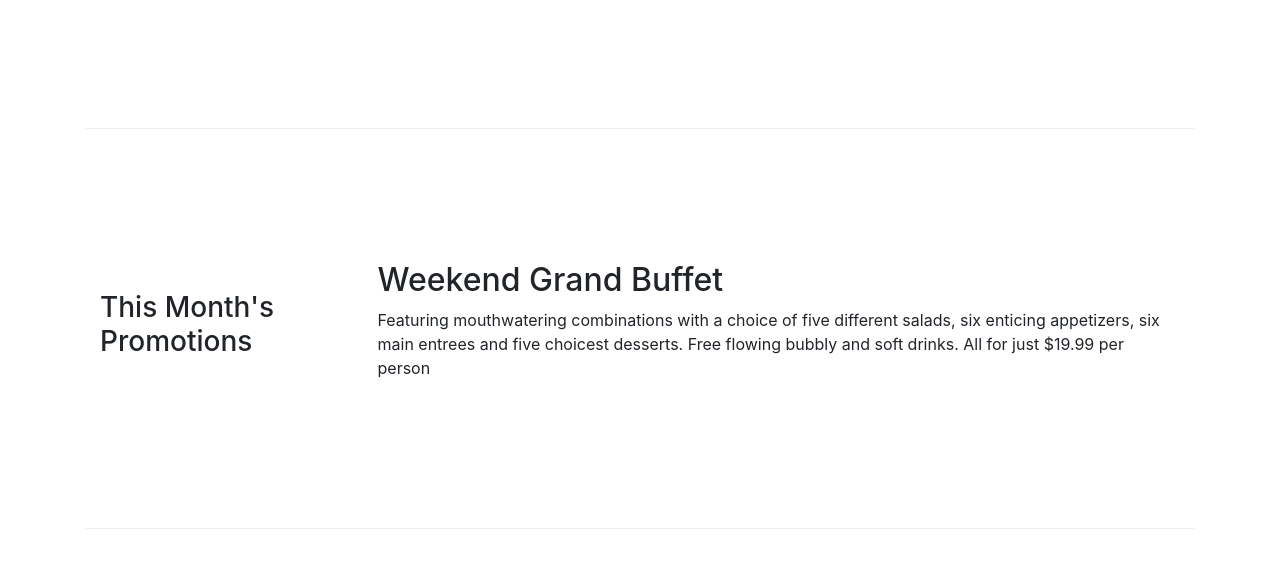
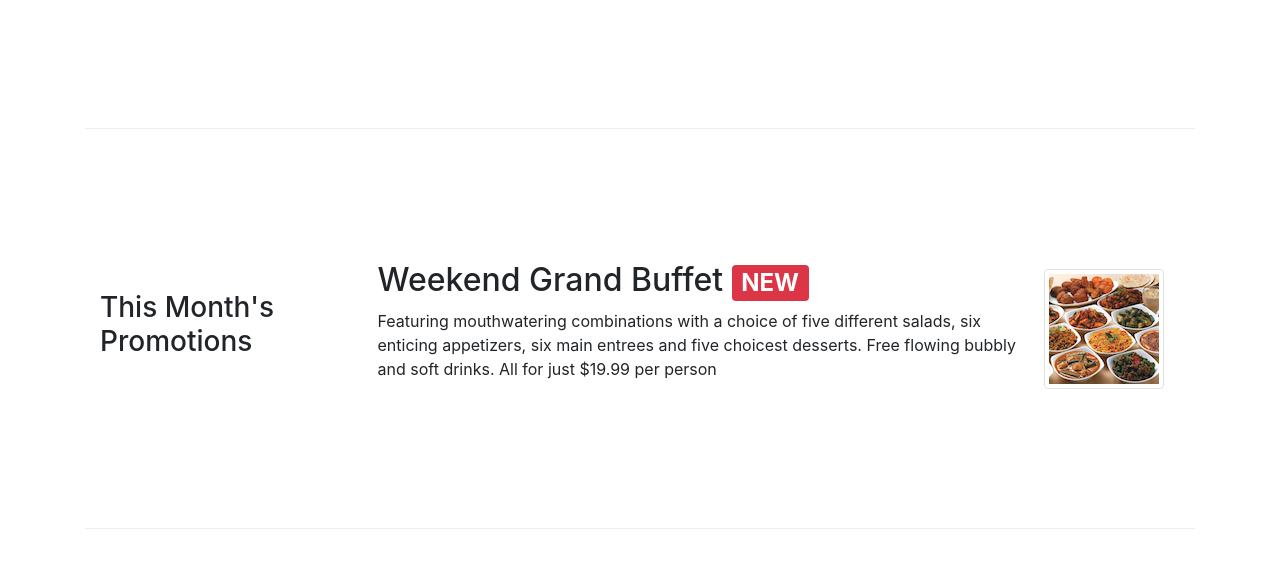
Before and after one commit to AMELkhdfjd/Bootstrap, a website: page index.html in a window 1280 px wide. Shown: the part 605-1181 px from the top of the page. Drawn offline with nearby package versions, Linux system fonts and the light colour scheme.

Commit message:
Assignement_2 task2

```diff
--- a/index.html
+++ b/index.html
@@ -76,7 +76,7 @@
             <div class="col col-sm  order-sm-first col-md">
                 <div class="media">
                     <img class="d-flex mr-3 img-thumbnail align-self-center" src="img/uthappizza.png" alt=" uthappizza">
-                    <div class="media-bidy">
+                    <div class="media-body">
 
 
                        <h2 class="media-heading">Uthappizza
@@ -98,10 +98,22 @@
         <div class="row row-content align-items-center">
             <div class="col-12 col-sm-4 col-md-3">
                 <h3>This Month's Promotions</h3>
+
             </div>
             <div class="col col-sm col-md">
-                <h2>Weekend Grand Buffet</h2>
-                <p>Featuring mouthwatering combinations with a choice of five different salads, six enticing appetizers, six main entrees and five choicest desserts. Free flowing bubbly and soft drinks. All for just $19.99 per person </p>
+                <div class="media">
+                       <div class="media-body">
+                          <h2 class= "media-heading">Weekend Grand Buffet
+                               <span class="badge    badge-danger">NEW
+                               </span>
+                          </h2>
+
+                          <p>Featuring mouthwatering combinations with a choice of five different salads, six enticing appetizers, six main entrees and five choicest desserts. Free flowing bubbly and soft drinks. All for just $19.99 per person </p>
+                        </div>
+                        <img class="d-flex mr-3 img-thumbnail align-self-lg-center" src="img/buffet.png" alt=" uthappizza">
+
+
+                </div>
             </div>
         </div>
 
```
